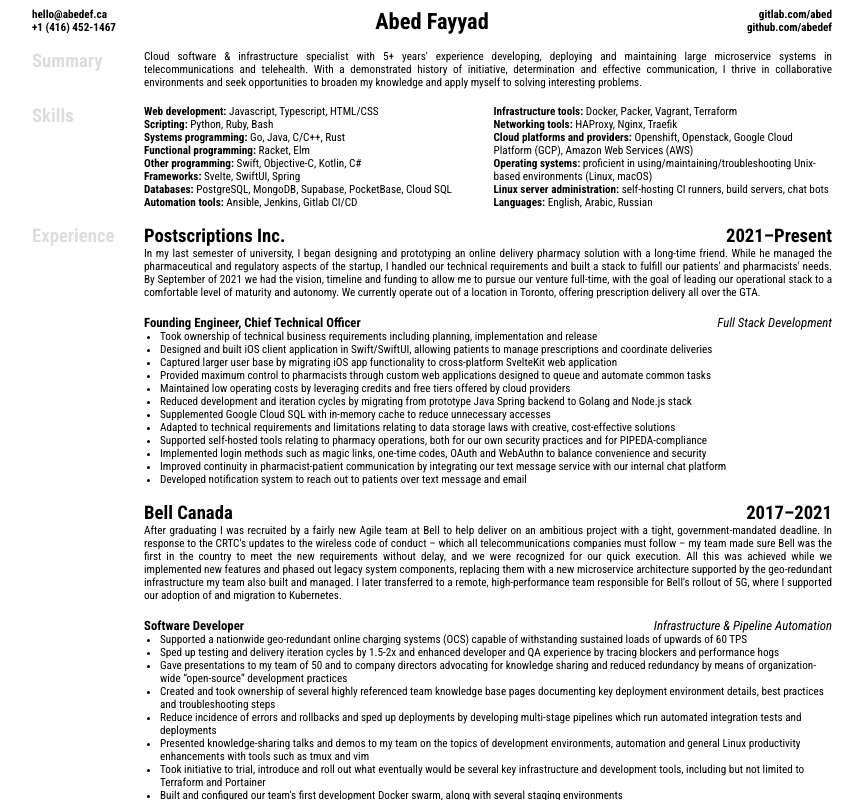
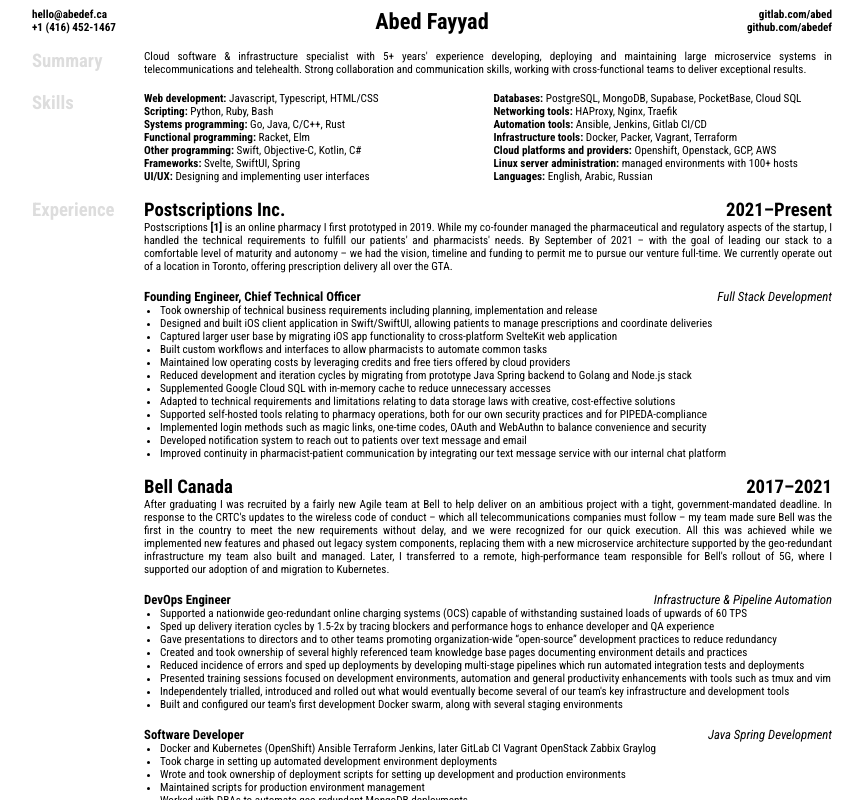
Before and after one commit to abedef/resume, a SvelteKit app: page / in a window 1280 px wide. Shown: the top 800 px of the page, without its empty margins (208-1071 px from the left). Built offline with nearby package versions, Linux system fonts and the light colour scheme.

Commit message:
More tweaks

```diff
--- a/src/lib/skills.js
+++ b/src/lib/skills.js
@@ -8,9 +8,14 @@
         body: "Swift, Objective-C, Kotlin, C#",
     },
     { title: "Frameworks:", body: "Svelte, SwiftUI, Spring" },
+    { title: "UI/UX:", body: "Designing and implementing user interfaces" },
     {
         title: "Databases:",
         body: "PostgreSQL, MongoDB, Supabase, PocketBase, Cloud SQL",
+    },
+    {
+        title: "Networking tools:",
+        body: "HAProxy, Nginx, Traefik",
     },
     { title: "Automation tools:", body: "Ansible, Jenkins, Gitlab CI/CD" },
     {
@@ -18,24 +23,16 @@
         body: "Docker, Packer, Vagrant, Terraform",
     },
     {
-        title: "Networking tools:",
-        body: "HAProxy, Nginx, Traefik",
-    },
-    {
         title: "Cloud platforms and providers:",
-        body: "Openshift, Openstack, Google Cloud Platform (GCP), Amazon Web Services (AWS)",
-    },
-    {
-        title: "Operating systems:",
-        body: "proficient in using/maintaining/troubleshooting Unix-based environments (Linux, macOS)",
+        body: "Openshift, Openstack, GCP, AWS",
     },
     {
         title: "Linux server administration:",
-        body: "self-hosting CI runners, build servers, chat bots",
+        body: "managed environments with 100+ hosts",
     },
     { title: "Languages:", body: "English, Arabic, Russian" },
     // { body: "Quick to pick up new frameworks and programming languages" },
-    // { body: "Creative coding, graphics programming and game engine architecture", },
+    // { body: "Creative coding, graphics programming game engine architecture, user interface design, responsive design", },
 ];
 
 // TODO Include "I am comfortable working with XYZ languages..."
--- a/src/lib/summary.js
+++ b/src/lib/summary.js
@@ -1,2 +1,2 @@
 export const summary =
-"Cloud software & infrastructure specialist with 5+ years' experience developing, deploying and maintaining large microservice systems in telecommunications and telehealth. With a demonstrated history of initiative, determination and effective communication, I thrive in collaborative environments and seek opportunities to broaden my knowledge and apply myself to solving interesting problems.";
+"Cloud software & infrastructure specialist with 5+ years' experience developing, deploying and maintaining large microservice systems in telecommunications and telehealth. Strong collaboration and communication skills, working with cross-functional teams to deliver exceptional results.";
--- a/src/routes/+page.svelte
+++ b/src/routes/+page.svelte
@@ -376,5 +376,16 @@
         ul.skills {
             column-count: 1;
         }
+
+        .role > em,
+        .role > h4 {
+            font-size: 0.7rem;
+        }
+
+        p,
+        ul,
+        header > div {
+            font-size: 0.6rem;
+        }
     }
 </style>
```
Also changed, not shown: src/lib/experience.js.
